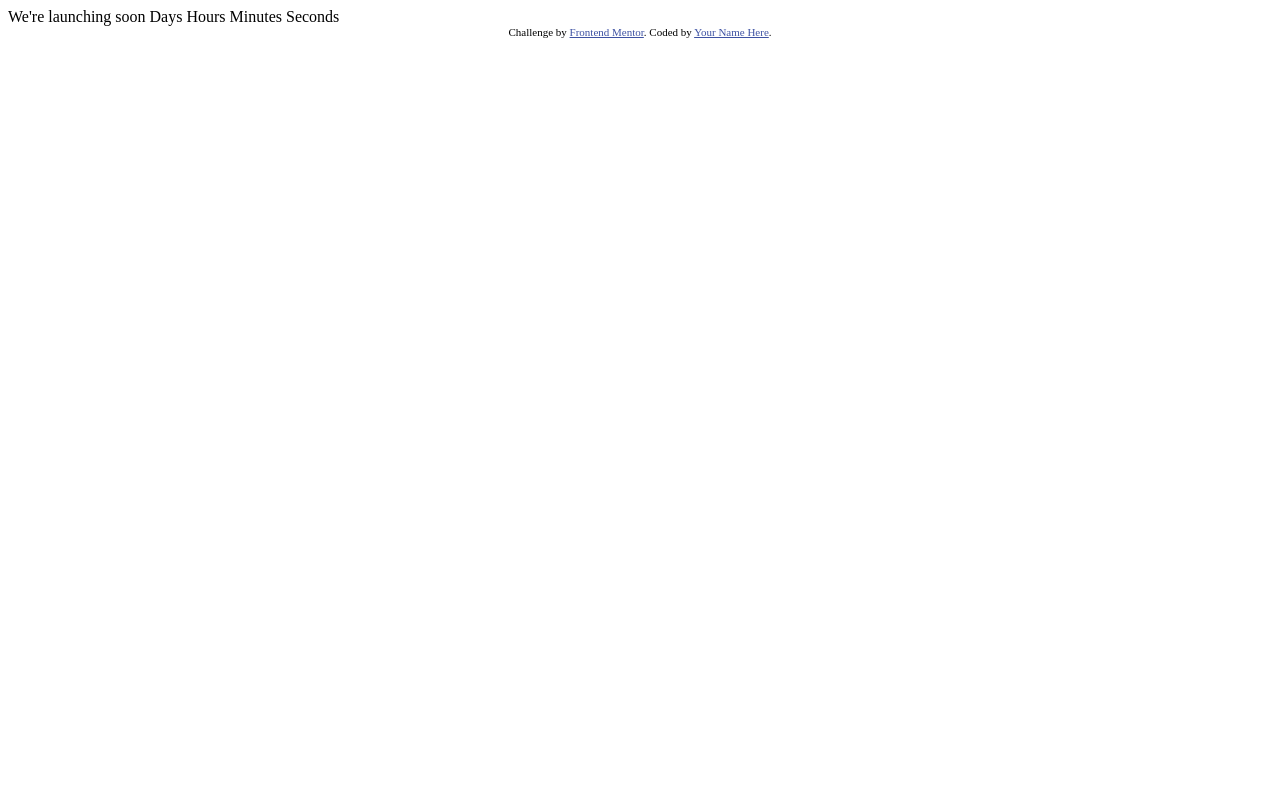
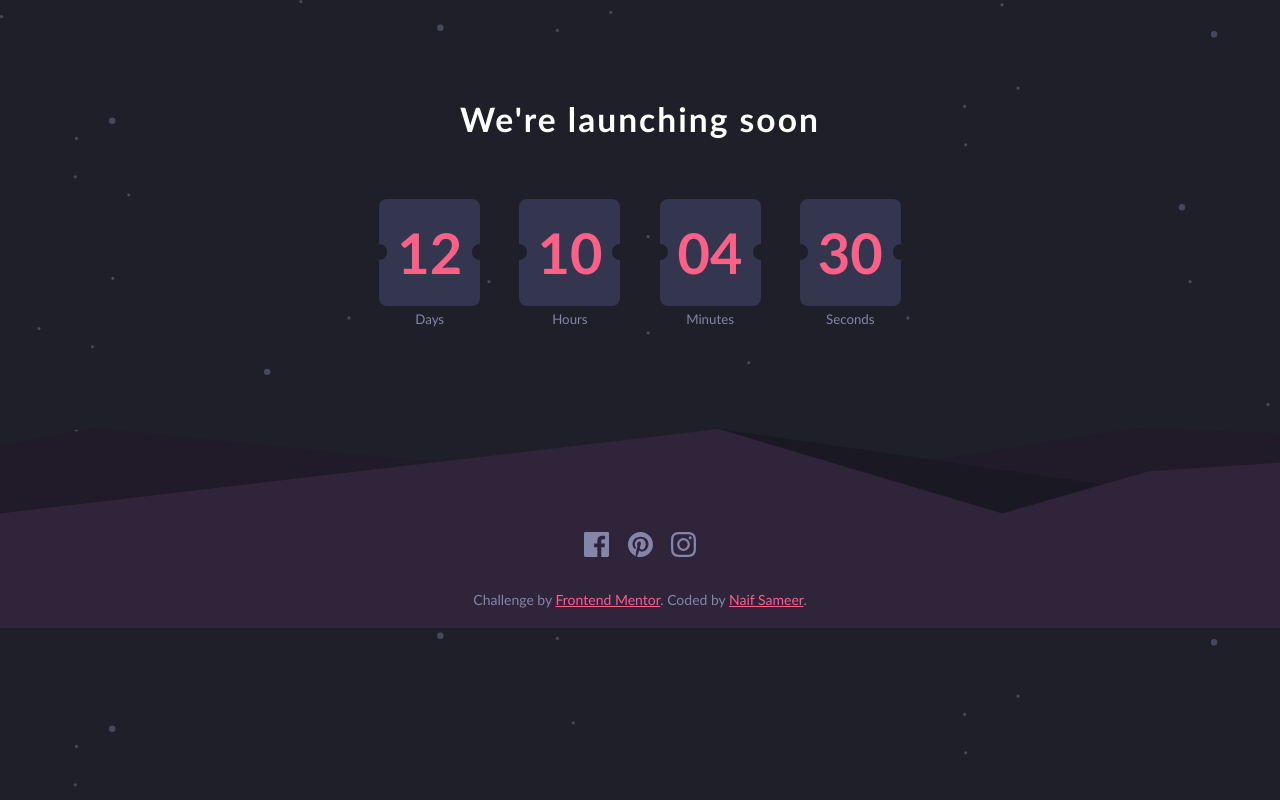
Before and after one commit to naif-sameer/launch-countdown-timer-main, a plain HTML site: page index.html in a window 1280 px wide. Drawn offline with Linux system fonts and the light colour scheme.

Commit message:
Add the style

```diff
--- /dev/null
+++ b/css/sass/style.scss
@@ -0,0 +1,253 @@
+*,
+*::before,
+*::after {
+  box-sizing: border-box;
+}
+
+// colors
+$primary-color: hsl(235, 16%, 14%);
+$second-color: hsl(236, 21%, 26%);
+$primary-text-color: hsl(0, 0%, 100%);
+$second-text-color: hsl(345, 95%, 68%);
+$third-text-color: hsl(237, 18%, 59%);
+
+body {
+  margin: 0;
+  background-color: $primary-color;
+  background-image: url("../images/bg-stars.svg");
+  background-size: cover;
+  font-size: 14px;
+  font-family: "Trebuchet MS", "Lucida Sans Unicode", "Lucida Grande",
+    "Lucida Sans", Arial, sans-serif;
+}
+
+.container {
+  margin-top: 20px;
+  padding: 50px 20px;
+  text-align: center;
+
+  h1 {
+    color: $primary-text-color;
+    font-size: 2.4em;
+    font-weight: 700;
+    letter-spacing: 2px;
+    line-height: 1;
+  }
+}
+
+.date-container {
+  padding: 20px 0;
+  display: flex;
+  justify-content: space-between;
+}
+
+.date__item {
+  padding: 10px 8px;
+  background-color: $second-color;
+  color: $second-text-color;
+  font-size: 2.6em;
+  font-weight: 700;
+  border-radius: 8px;
+  position: relative;
+
+  &::after,
+  &::before {
+    content: " ";
+    $item-size: 8px;
+    width: $item-size;
+    height: $item-size;
+    background-color: $primary-color;
+    border-radius: 50%;
+    position: absolute;
+    top: 50%;
+    transform: translateY(-50%);
+  }
+
+  $shape-position: -5px;
+  &::before {
+    left: $shape-position;
+  }
+
+  &::after {
+    right: $shape-position;
+  }
+}
+
+.date__item-title {
+  margin-top: 5px;
+  font-size: 0.8em;
+  font-weight: 400;
+  color: $third-text-color;
+}
+
+footer {
+  position: relative;
+
+  .bg {
+    width: 100%;
+    height: 200px;
+    background-image: url("../images/pattern-hills.svg");
+    background-size: 230% 100%;
+    position: absolute;
+    z-index: -1;
+  }
+}
+
+.social-icon {
+  padding-top: 100px;
+  margin-right: auto;
+  margin-left: auto;
+  max-width: 120px;
+  display: flex;
+  flex-wrap: wrap;
+  justify-content: space-between;
+}
+
+.social-icon__item {
+  $icon-size: 28px;
+  width: $icon-size;
+  height: $icon-size;
+
+  img {
+    padding: 4px;
+    width: 100%;
+  }
+
+  &:hover {
+    outline: 2px dotted $second-text-color;
+    cursor: pointer;
+  }
+}
+
+.attribution {
+  margin-top: 30px;
+  width: 100%;
+  font-size: 11px;
+  color: $third-text-color;
+  text-align: center;
+}
+
+.attribution a {
+  color: $second-text-color;
+
+  &:hover {
+    color: darken($second-text-color,10%);
+  }
+}
+
+@media (min-width: 400px) {
+  .container {
+    width: 100%;
+    margin: auto;
+  }
+}
+
+@media (min-width: 500px) {
+  .container {
+    padding-top: 100px;
+    width: 480px;
+  }
+
+  .date-container {
+    padding-top: 30px;
+    margin-right: auto;
+    margin-left: auto;
+    width: 400px;
+  }
+
+  .date__item {
+    padding: 12px 10px;
+    font-size: 3em;
+
+    &::after,
+    &::before {
+      $item-size: 10px;
+      width: $item-size;
+      height: $item-size;
+    }
+  }
+
+  footer {
+    padding-top: 80px;
+  }
+
+  .social-icon__item {
+    $icon-size: 33px;
+    width: $icon-size;
+    height: $icon-size;
+  }
+
+  .attribution {
+    font-size: 1em;
+  }
+}
+
+@media (min-width: 768px) {
+  .date-container {
+    padding-top: 60px;
+    width: 500px;
+  }
+
+  .date__item {
+    padding: 18px 16px;
+    font-size: 3.5em;
+
+    $item-size: 14px;
+    &::after,
+    &::before {
+      width: $item-size;
+      height: $item-size;
+    }
+
+    &::before {
+      left: -($item-size / 2);
+    }
+
+    &::after {
+      right: -($item-size / 2);
+    }
+  }
+}
+
+
+@media (min-width: 900px) {
+  .container {
+    padding-top: 80px;
+    padding-bottom: 0;
+    width: 100%;
+  }
+
+  .date-container {
+    justify-content: space-evenly;
+    padding-top: 40px;
+    width: 600px;
+  }
+
+  .date__item {
+    padding: 20px 18px;
+    font-size: 4em;
+
+    $item-size: 16px;
+    &::after,
+    &::before {
+      width: $item-size;
+      height: $item-size;
+    }
+
+    &::before {
+      left: -($item-size / 2);
+    }
+
+    &::after {
+      right: -($item-size / 2);
+    }
+  }
+
+  .date__item-title {
+    font-size: .95em;
+  }
+
+  footer {
+    padding-top: 70px;
+  }
+}
--- a/index.html
+++ b/index.html
@@ -1,31 +1,63 @@
 <!DOCTYPE html>
 <html lang="en">
+
 <head>
   <meta charset="UTF-8">
-  <meta name="viewport" content="width=device-width, initial-scale=1.0"> <!-- displays site properly based on user's device -->
+  <meta name="viewport" content="width=device-width, initial-scale=1.0">
+  <!-- displays site properly based on user's device -->
 
   <link rel="icon" type="image/png" sizes="32x32" href="./images/favicon-32x32.png">
+  <title>Frontend Mentor | Launch countdown timer</title>
+  <link rel="stylesheet" href="css/style.css">
+</head>
 
-  <title>Frontend Mentor | Launch countdown timer</title>
-
-  <!-- Feel free to remove these styles or customise in your own stylesheet 👍 -->
-  <style>
-    .attribution { font-size: 11px; text-align: center; }
-    .attribution a { color: hsl(228, 45%, 44%); }
-  </style>
-</head>
 <body>
 
-  We're launching soon
+  <div class="container">
+    <h1>
+      We're launching soon
+    </h1>
+    <div class="date-container">
+      <div class="date__days">
+        <div id="js-days-item" class="date__item">12</div>
+        <h2 class="date__item-title">Days</h2>
+      </div>
+      <div class="date__hours">
+        <div id="js-hours-item" class="date__item">10</div>
+        <h2 class="date__item-title">Hours</h2>
+      </div>
+      <div class="date__minutes" minutes">
+        <div id="js-minutes-item" class="date__item">04</div>
+        <h2 class="date__item-title">Minutes</h2>
+      </div>
+      <div class="date__seconds">
+        <div id="js-seconds-item" class="date__item">30</div>
+        <h2 class="date__item-title">Seconds</h2>
+      </div>
+    </div>
+  </div>
 
-  Days
-  Hours
-  Minutes
-  Seconds
+  <footer>
+    <div class="bg"></div>
+    <div class="content">
+      <div class="social-icon">
+        <div class="social-icon__item">
+          <img src="images/icon-facebook.svg" alt="social icon facebook">
+        </div>
+        <div class="social-icon__item">
+          <img src="images/icon-pinterest.svg" alt="social icon pinterest">
+        </div>
+        <div class="social-icon__item">
+          <img src="images/icon-instagram.svg" alt="social icon instagram">
+        </div>
+      </div>
+      <div class="attribution">
+        Challenge by <a href="https://www.frontendmentor.io?ref=challenge" target="_blank">Frontend Mentor</a>.
+        Coded by <a href="https://github.com/naif-sameer">Naif Sameer</a>.
+      </div>
+    </div>
+  </footer>
+  <script src="js/date.js"></script>
+</body>
 
-  <div class="attribution">
-    Challenge by <a href="https://www.frontendmentor.io?ref=challenge" target="_blank">Frontend Mentor</a>.
-    Coded by <a href="#">Your Name Here</a>.
-  </div>
-</body>
 </html>
```
Also changed, not shown: css/style.css (added), 1 other file.
